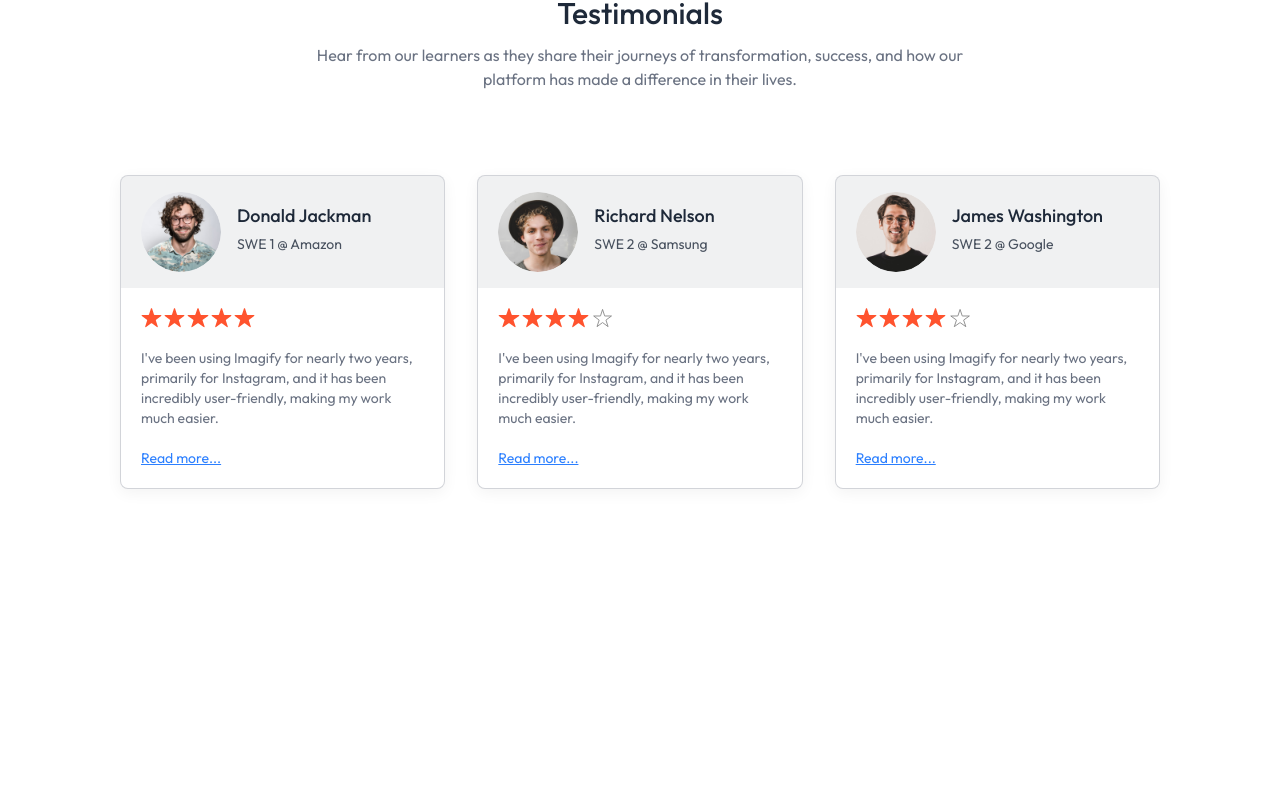
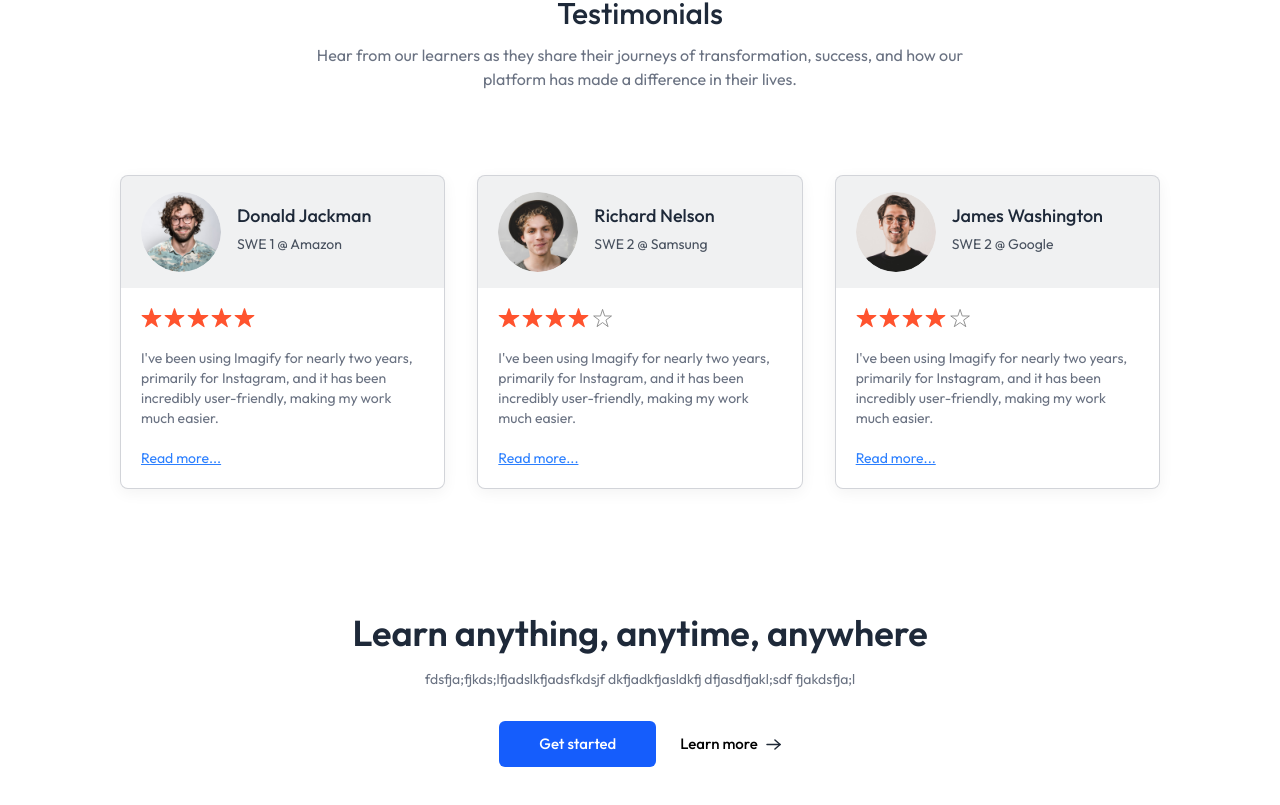
Before and after one commit to kavita-mahato/lms-platform, a React (Vite) app in the folder client/: page / in a window 1280 px wide. Shown: the part 1502-2307 px from the top of the page. Before the commit the page ends 2047 px from the top, so only its background shows below. Built offline with nearby package versions, Linux system fonts and the light colour scheme; no server answers.

Commit message:
Call to action

```diff
--- a/client/src/components/student/CallToAction.jsx
+++ b/client/src/components/student/CallToAction.jsx
@@ -1,8 +1,16 @@
 import React from 'react'
+import { assets } from '../../assets/assets'
 
 const CallToAction = () => {
   return (
-    <div>Call To Action</div>
+    <div className='flex flex-col items-center gap-4 pt-10 pb-24 px-8 md:px-0'>
+      <h1 className='text-xl md:text-4xl text-gray-800 font-semibold'>Learn anything, anytime, anywhere</h1>
+      <p className='text-gray-500 sm:text-sm'>fdsfja;fjkds;lfjadslkfjadsfkdsjf dkfjadkfjasldkfj dfjasdfjakl;sdf fjakdsfja;l</p>
+      <div className='flex items-center font-medium gap-6 mt-4'>
+        <button className='px-10 py-3 rounded-md text-white bg-blue-600 cursor-pointer'>Get started</button>
+        <button className='flex items-center gap-2 cursor-pointer'>Learn more <img src={assets.arrow_icon} alt="arrow_icon" /></button>
+      </div>
+    </div>
   )
 }
 
--- a/client/src/pages/student/Home.jsx
+++ b/client/src/pages/student/Home.jsx
@@ -2,6 +2,7 @@
 import Companies from "../../components/student/Companies"
 import CoursesSection from "../../components/student/CoursesSection"
 import TestimonialSection from "../../components/student/TestimonialSection"
+import CallToAction from "../../components/student/CallToAction"
 
 const Home = () => {
   return (
@@ -10,6 +11,7 @@
       <Companies/>
       <CoursesSection/>
       <TestimonialSection/>
+      <CallToAction/>
     </div>
   )
 }
```
